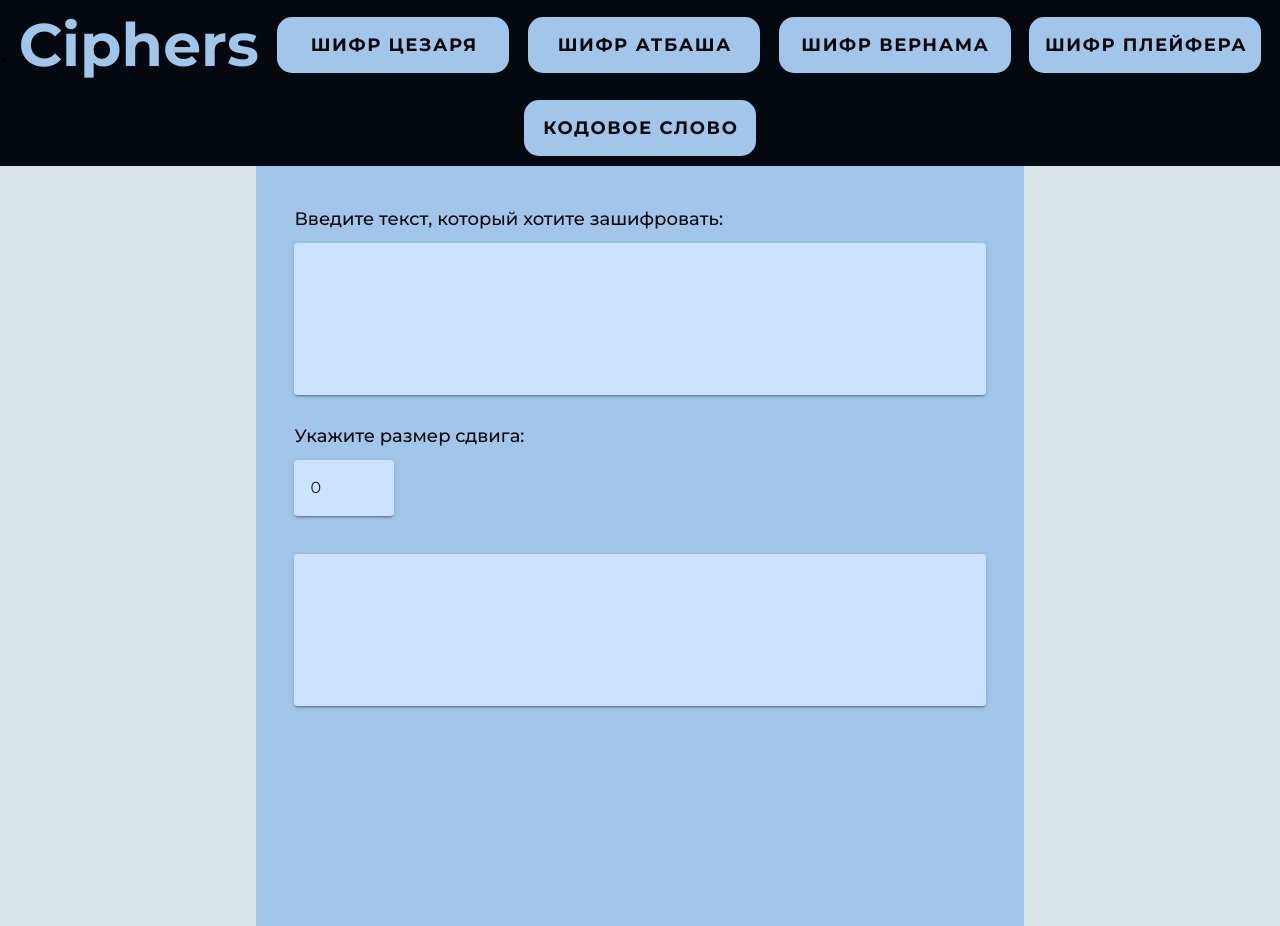
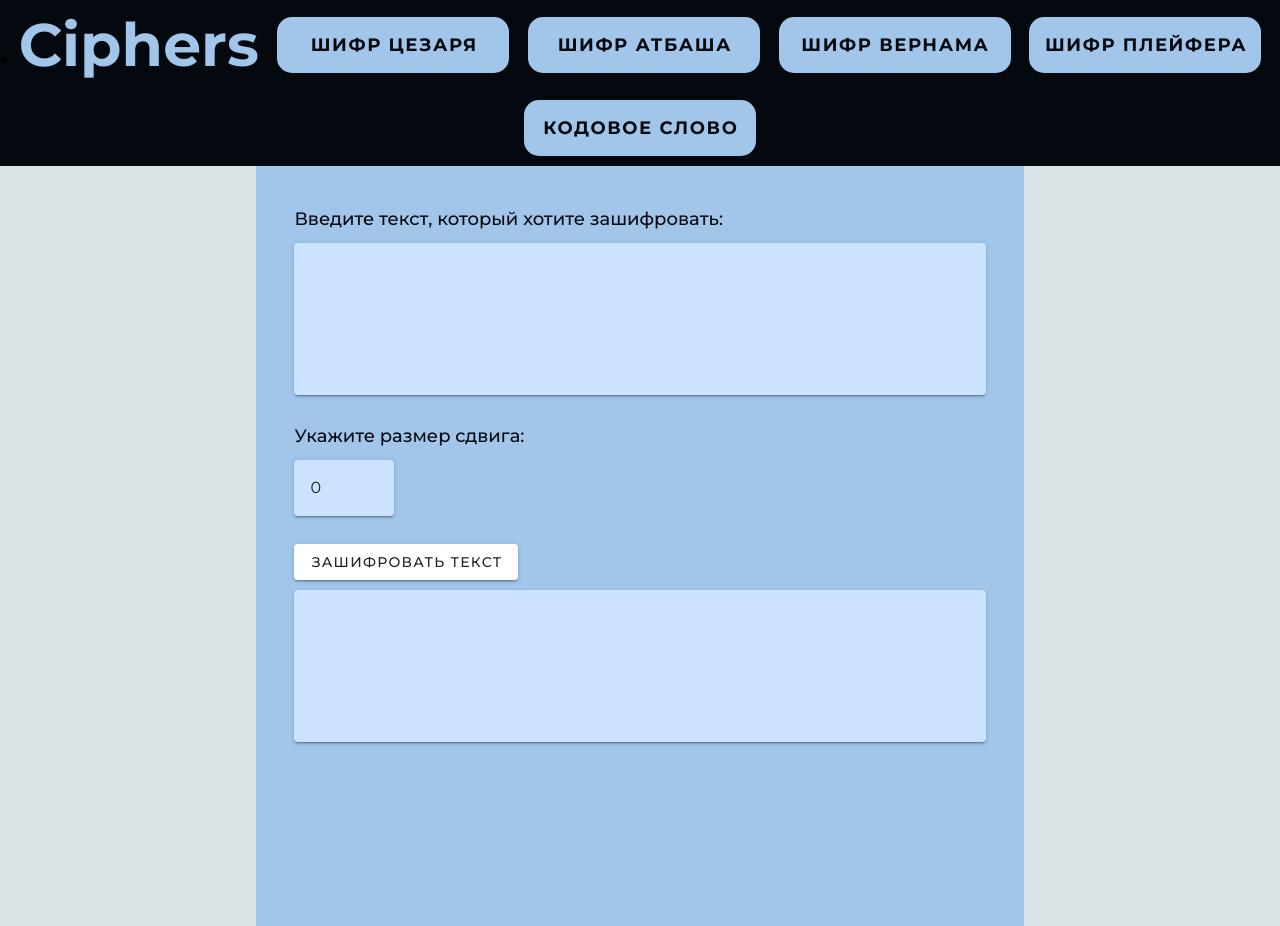
Before and after one commit to lonshakova/training, a Vue app: page /caesar in a window 1280 px wide. Built offline with nearby package versions, Linux system fonts and the light colour scheme; a web font is replaced by a local one.

Commit message:
Добавление кнопки "зашифровать текст"

```diff
--- a/src/pages/AtbashPage.vue
+++ b/src/pages/AtbashPage.vue
@@ -13,6 +13,10 @@
       />
     </div>
     <div class="text">
+      <v-btn
+        @click="generateNewText()"
+        >Зашифровать текст</v-btn
+      >
       <v-textarea
         class="input"
         readonly
@@ -27,7 +31,7 @@
 </template>
 
 <script setup>
-import { ref, computed } from "vue";
+import { ref } from "vue";
 
 let oldText = ref("");
 let shift = ref(0);
@@ -66,6 +70,7 @@ const alphabetLowerRus = [
   "ю",
   "я",
 ];
+
 const alphabetUpperRus = [
   "А",
   "Б",
@@ -102,9 +107,12 @@ const alphabetUpperRus = [
   "Я",
 ];
 
-let newText = computed(() => {
+let newText = ref("");
+
+function generateNewText() {
+  newText.value = "";
   if (shift.value < -33 || shift.value > 33) {
-    return "";
+    newText.value = "";
   }
   let letter = "";
   let text = "";
@@ -112,15 +120,14 @@ let newText = computed(() => {
     var lowerInd = alphabetLowerRus.indexOf(letter);
     var upperInd = alphabetUpperRus.indexOf(letter);
     if (lowerInd != -1) {
-      text += alphabetLowerRus[-lowerInd + 32];
+      newText.value += alphabetLowerRus[-lowerInd + 32];
     } else if (upperInd != -1) {
-      text += alphabetUpperRus[-upperInd + 32];
+      newText.value += alphabetUpperRus[-upperInd + 32];
     } else {
-      text += letter;
+      newText.value += letter;
     }
   }
-  return text;
-});
+}
 </script>
 
 <style scoped>
--- a/src/pages/CaesarPage.vue
+++ b/src/pages/CaesarPage.vue
@@ -32,6 +32,12 @@
     </div>
 
     <div class="text">
+      <v-btn
+        @click="generateNewText()"
+        :readonly="shift > -33 && shift < 33 ? false : true"
+        :variant="shift > -33 && shift < 33 ? 'elevated' : 'tonal'"
+        >Зашифровать текст</v-btn
+      >
       <v-textarea
         class="input"
         clearable
@@ -47,10 +53,11 @@
 </template>
 
 <script setup>
-import { ref, computed } from "vue";
+import { ref } from "vue";
 
 let oldText = ref("");
 let shift = ref(0);
+
 const alphabetLowerRus = [
   "а",
   "б",
@@ -123,9 +130,12 @@ const alphabetUpperRus = [
   "Я",
 ];
 
-let newText = computed(() => {
+let newText = ref("");
+
+function generateNewText(){
+  newText.value = "";
   if (shift.value < -33 || shift.value > 33) {
-    return "";
+    newText.value = "";
   }
   let letter = "";
   let text = "";
@@ -135,17 +145,16 @@ let newText = computed(() => {
     if (lowerInd != -1) {
       lowerInd = (lowerInd + +shift.value) % 33;
       lowerInd = lowerInd >= 0 ? lowerInd : 33 + lowerInd;
-      text += alphabetLowerRus[lowerInd];
+      newText.value  += alphabetLowerRus[lowerInd];
     } else if (upperInd != -1) {
       upperInd = (upperInd + +shift.value) % 33;
       upperInd = upperInd >= 0 ? upperInd : 33 + upperInd;
-      text += alphabetUpperRus[upperInd];
+      newText.value  += alphabetUpperRus[upperInd];
     } else {
-      text += letter;
+      newText.value  += letter;
     }
   }
-  return text;
-});
+}
 </script>
 
 <style scoped>
```
